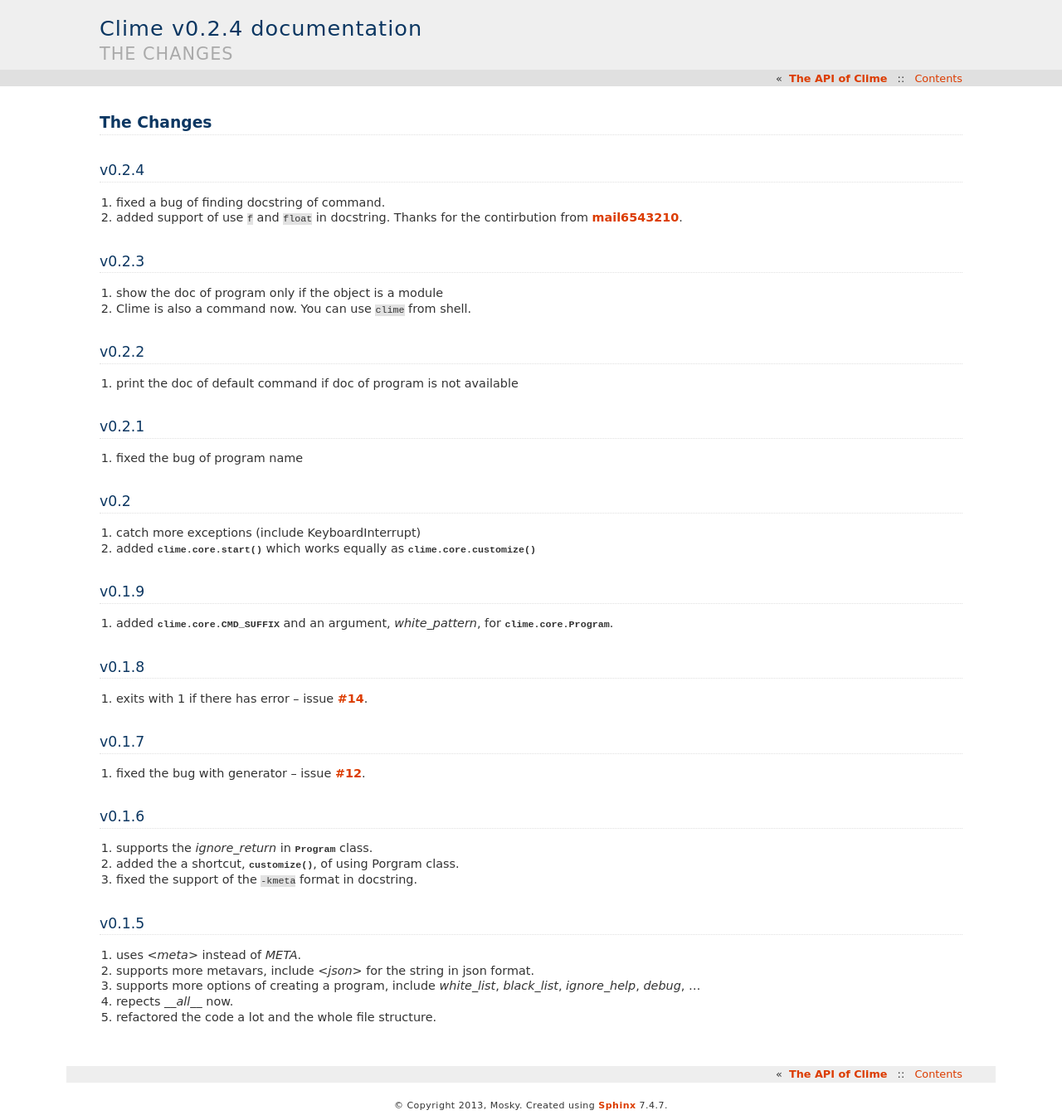
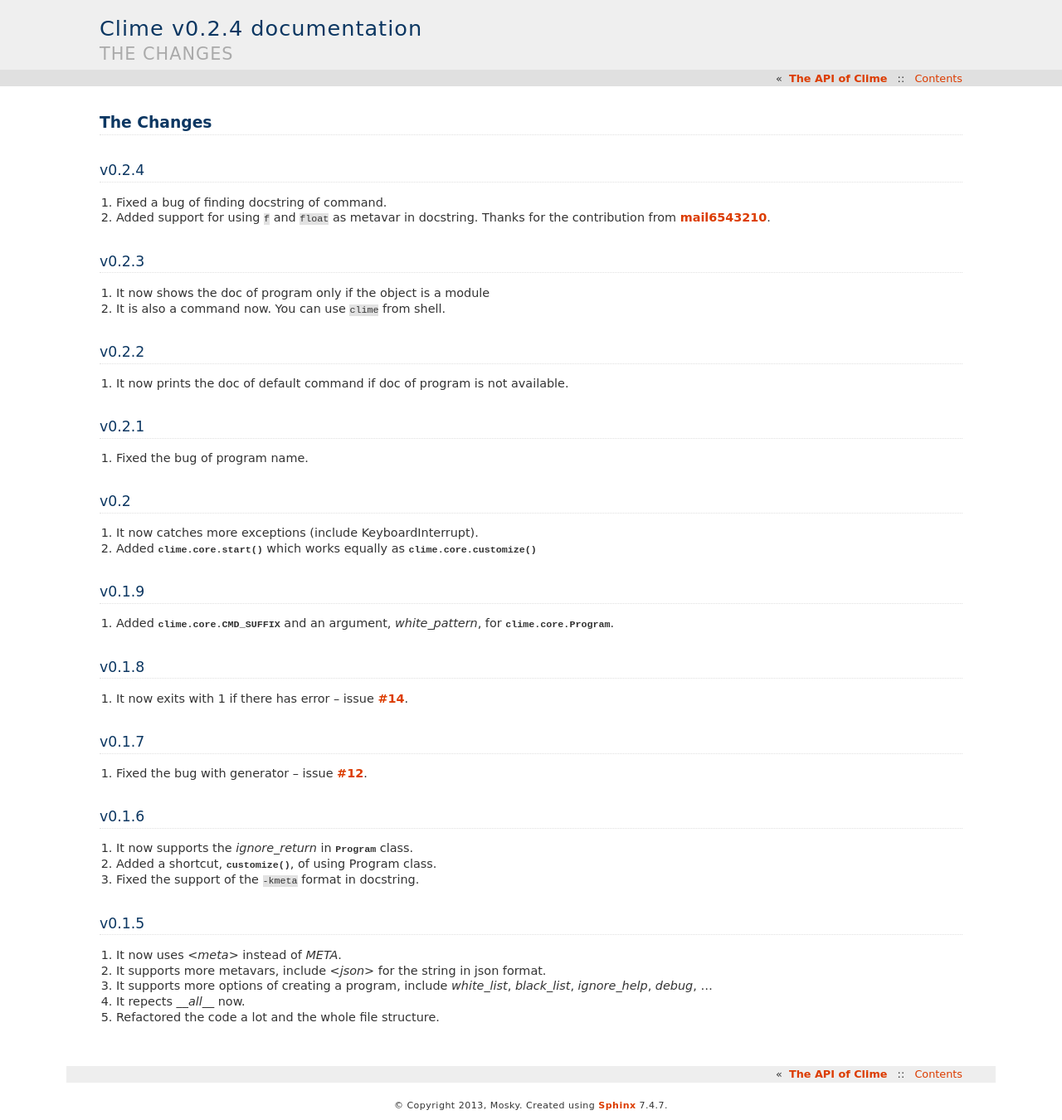
Before and after one commit to moskytw/clime, a Sphinx documentation site: the page built from docs/changes.rst, in a window 1280 px wide. Shown: the whole page at 83% size. Built offline with Sphinx 7.4.7, drawn with Linux system fonts in a browser that asks for light colours.

Commit message:
rewored the changelog

```diff
--- a/docs/changes.rst
+++ b/docs/changes.rst
@@ -5,60 +5,65 @@
 v0.2.4
 ------
 
-1. fixed a bug of finding docstring of command.
-2. added support of use ``f`` and ``float`` in docstring. Thanks for the
-   contirbution from `mail6543210 <https://github.com/moskytw/clime/pull/18>`_.
+1. Fixed a bug of finding docstring of command.
+2. Added support for using ``f`` and ``float`` as metavar in docstring. Thanks
+   for the contribution from `mail6543210
+   <https://github.com/moskytw/clime/pull/18>`_.
 
 v0.2.3
 ------
 
-1. show the doc of program only if the object is a module
-2. Clime is also a command now. You can use ``clime`` from shell.
+1. It now shows the doc of program only if the object is a module
+2. It is also a command now. You can use ``clime`` from shell.
 
 v0.2.2
 ------
 
-1. print the doc of default command if doc of program is not available
+1. It now prints the doc of default command if doc of program is not available.
 
 v0.2.1
 ------
 
-1. fixed the bug of program name
+1. Fixed the bug of program name.
 
 v0.2
 ----
 
-1. catch more exceptions (include KeyboardInterrupt)
-2. added :func:`clime.core.start` which works equally as :func:`clime.core.customize`
+1. It now catches more exceptions (include KeyboardInterrupt).
+2. Added :func:`clime.core.start` which works equally as
+   :func:`clime.core.customize`
 
 v0.1.9
 ------
 
-1. added :attr:`clime.core.CMD_SUFFIX` and an argument, `white_pattern`, for :class:`clime.core.Program`.
+1. Added :attr:`clime.core.CMD_SUFFIX` and an argument, `white_pattern`, for
+   :class:`clime.core.Program`.
 
 v0.1.8
 ------
 
-1. exits with 1 if there has error -- issue `#14 <https://github.com/moskytw/clime/issues/14>`_.
+1. It now exits with 1 if there has error -- issue `#14
+   <https://github.com/moskytw/clime/issues/14>`_.
 
 v0.1.7
 ------
 
-1. fixed the bug with generator -- issue `#12 <https://github.com/moskytw/clime/issues/12>`_.
+1. Fixed the bug with generator -- issue `#12
+   <https://github.com/moskytw/clime/issues/12>`_.
 
 v0.1.6
 ------
 
-1. supports the `ignore_return` in :py:class:`~clime.core.Program` class.
-2. added the a shortcut, :py:func:`~clime.core.customize`, of using Porgram class.
-3. fixed the support of the ``-kmeta`` format in docstring.
+1. It now supports the `ignore_return` in :py:class:`~clime.core.Program` class.
+2. Added a shortcut, :py:func:`~clime.core.customize`, of using Program class.
+3. Fixed the support of the ``-kmeta`` format in docstring.
 
 v0.1.5
 ------
 
-1. uses `<meta>` instead of `META`.
-2. supports more metavars, include `<json>` for the string in json format.
-3. supports more options of creating a program, include `white_list`,
+1. It now uses `<meta>` instead of `META`.
+2. It supports more metavars, include `<json>` for the string in json format.
+3. It supports more options of creating a program, include `white_list`,
    `black_list`, `ignore_help`, `debug`, ...
-4. repects `__all__` now.
-5. refactored the code a lot and the whole file structure.
+4. It repects `__all__` now.
+5. Refactored the code a lot and the whole file structure.
```
